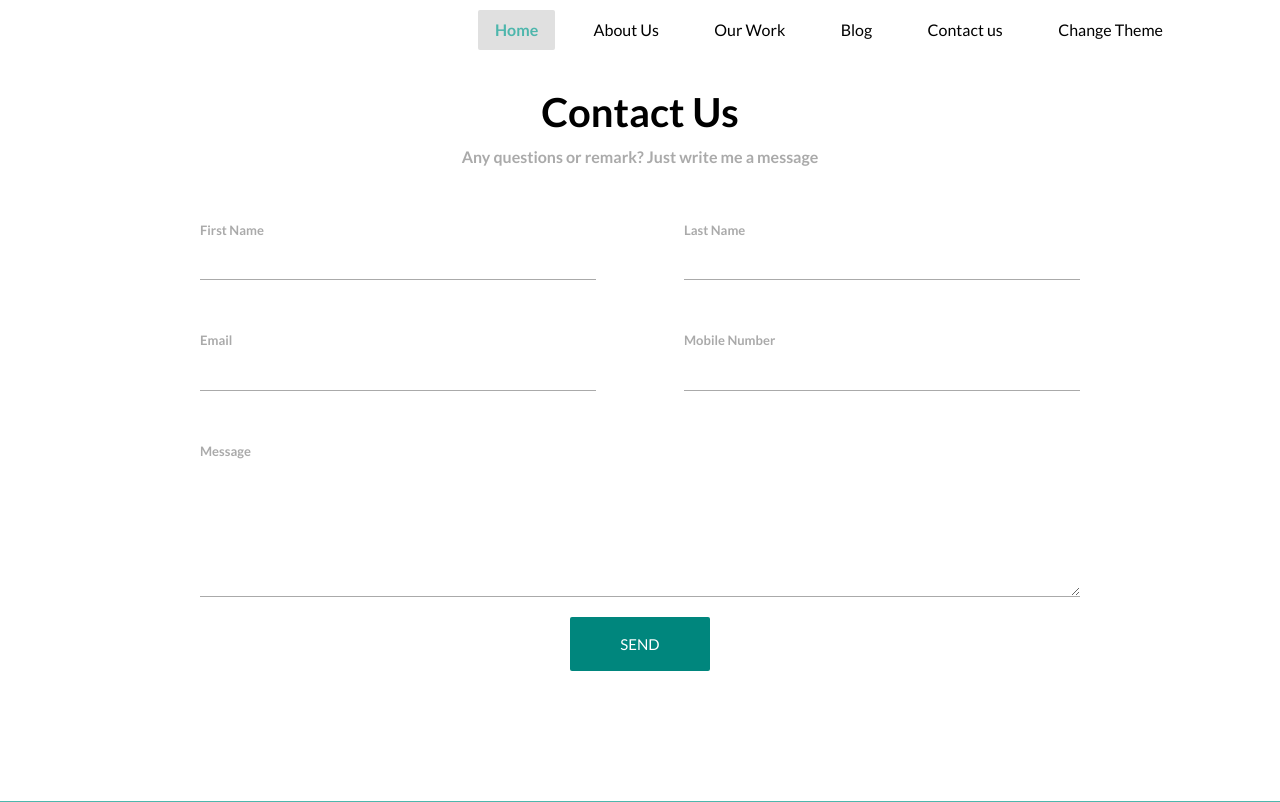
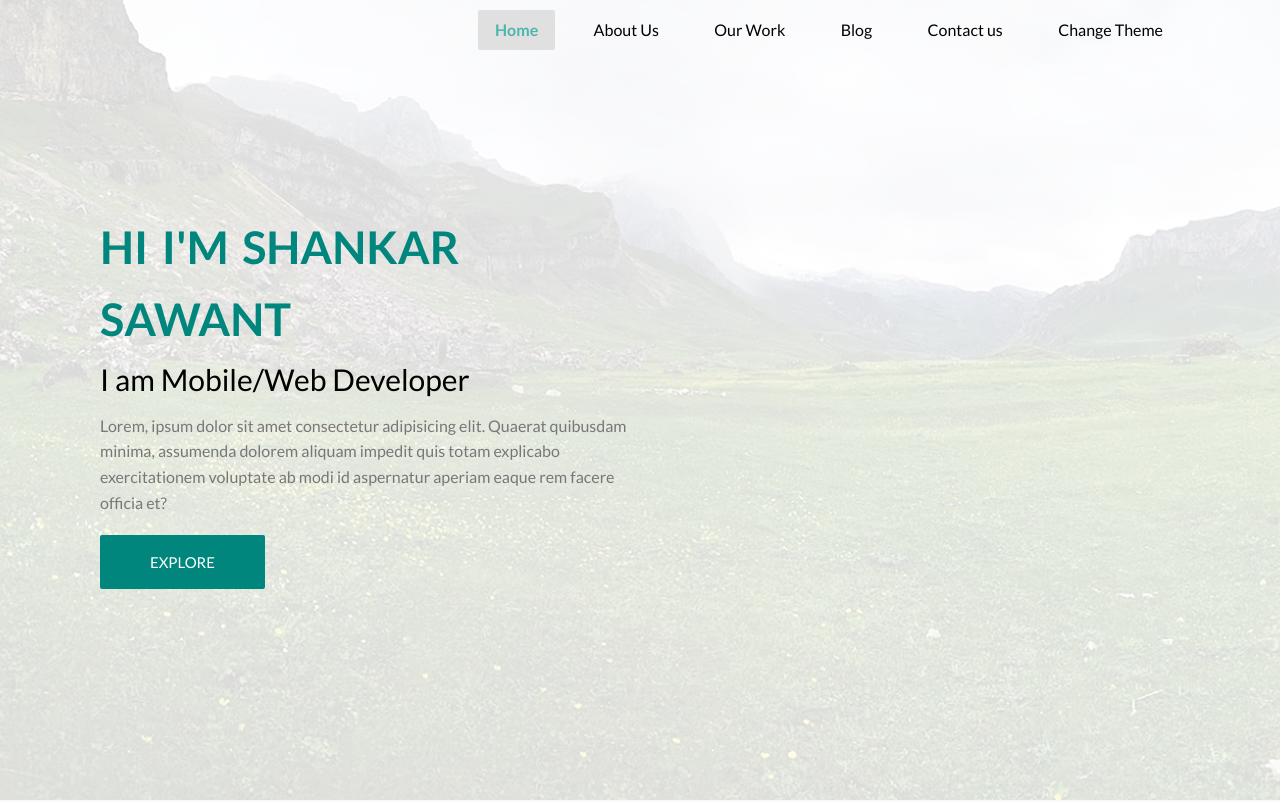
Before and after one commit to shankar81/personal-website, a React (Create React App) app: page / in a window 1280 px wide. Shown: the top 802 px of the page. Built offline with nearby package versions, Linux system fonts and the light colour scheme; a web font is replaced by a local one.

Commit message:
:arrow_up: Navigation Added
Installed and setup react-router-dom

```diff
--- a/package.json
+++ b/package.json
@@ -11,11 +11,13 @@
     "@types/node": "^12.20.4",
     "@types/react": "^16.14.4",
     "@types/react-dom": "^16.9.11",
+    "@types/react-router-dom": "^5.1.7",
     "classnames": "^2.2.6",
     "node-sass": "^5.0.0",
     "react": "^17.0.1",
     "react-dom": "^17.0.1",
     "react-icons": "^3.11.0",
+    "react-router-dom": "^5.2.0",
     "react-scripts": "4.0.2",
     "typescript": "^3.9.9",
     "web-vitals": "^0.2.4"
--- a/src/App.tsx
+++ b/src/App.tsx
@@ -6,6 +6,9 @@ import Header from "./components/Header/Header";
 import Theme from "./components/Theme/Theme";
 import Contact from "./pages/Contact/Contact";
 import { GlobalContext } from "./utils/GlobalContext";
+import { BrowserRouter as Router, Switch, Route } from "react-router-dom";
+import About from "./pages/About/About";
+import LandingPage from "./pages/Landing/LandingPage";
 
 export default function App() {
   const [theme, setTheme] = React.useState("light"); // light | dark
@@ -22,16 +25,18 @@ export default function App() {
   return (
     <GlobalContext.Provider value={{ isBackdropOpen, onToggleBackdrop }}>
       <Theme theme={theme}>
-        <div className="scroll-mode">
-          <Header onChangeTheme={toggleTheme} />
-          {/**
-           * @TODO Add routing here
-           * */}
-          {/* <LandingPage /> */}
-          <Contact />
-          <Footer />
-          {isBackdropOpen && <Backdrop />}
-        </div>
+        <Router>
+          <div className="scroll-mode">
+            <Header onChangeTheme={toggleTheme} />
+            <Switch>
+              <Route component={LandingPage} exact path="/" />
+              <Route component={About} exact path="/about" />
+              <Route component={Contact} exact path="/contact" />
+            </Switch>
+            <Footer />
+            {isBackdropOpen && <Backdrop />}
+          </div>
+        </Router>
       </Theme>
     </GlobalContext.Provider>
   );
```
Also changed, not shown: 1 other file (tests, documents, lock files or other folders).
